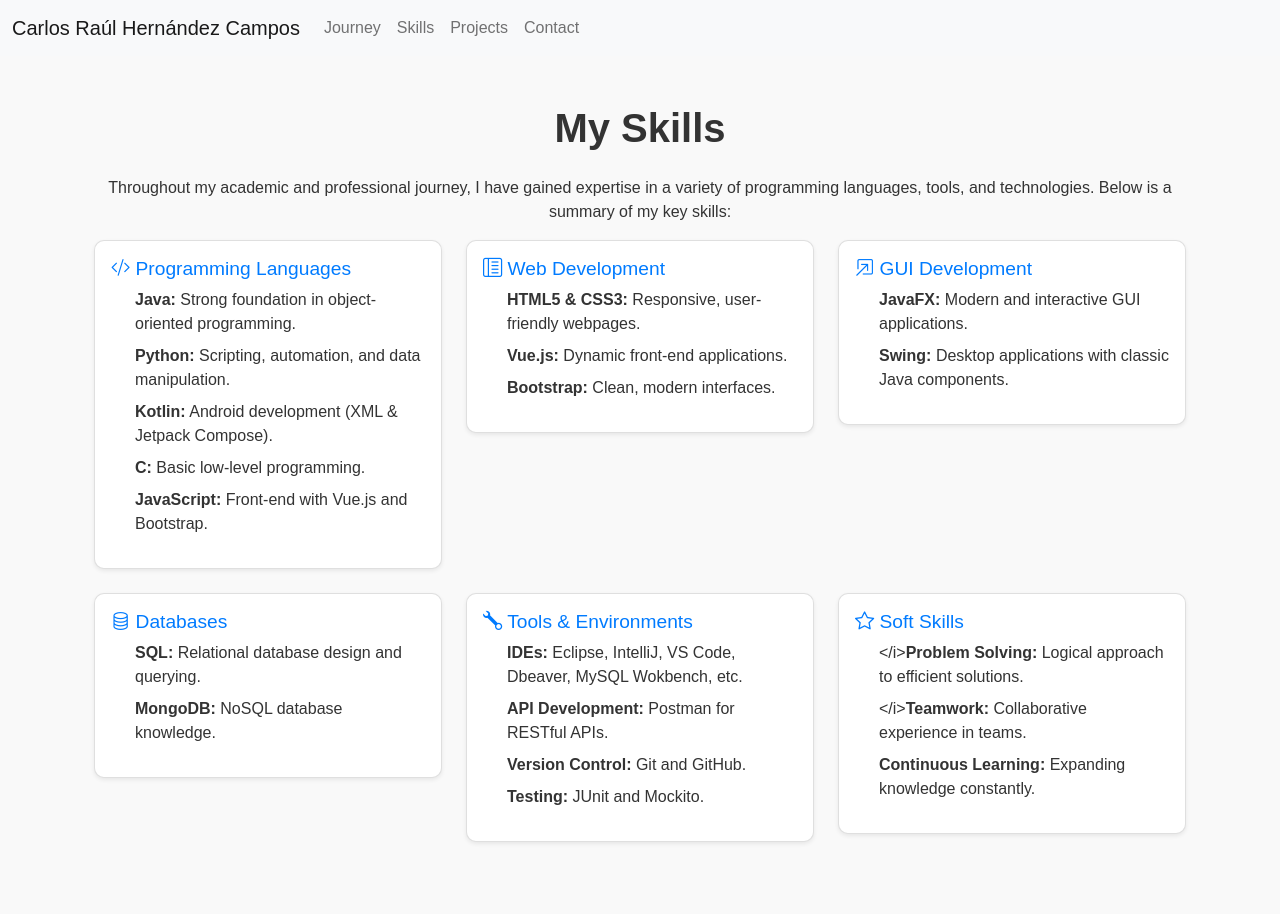
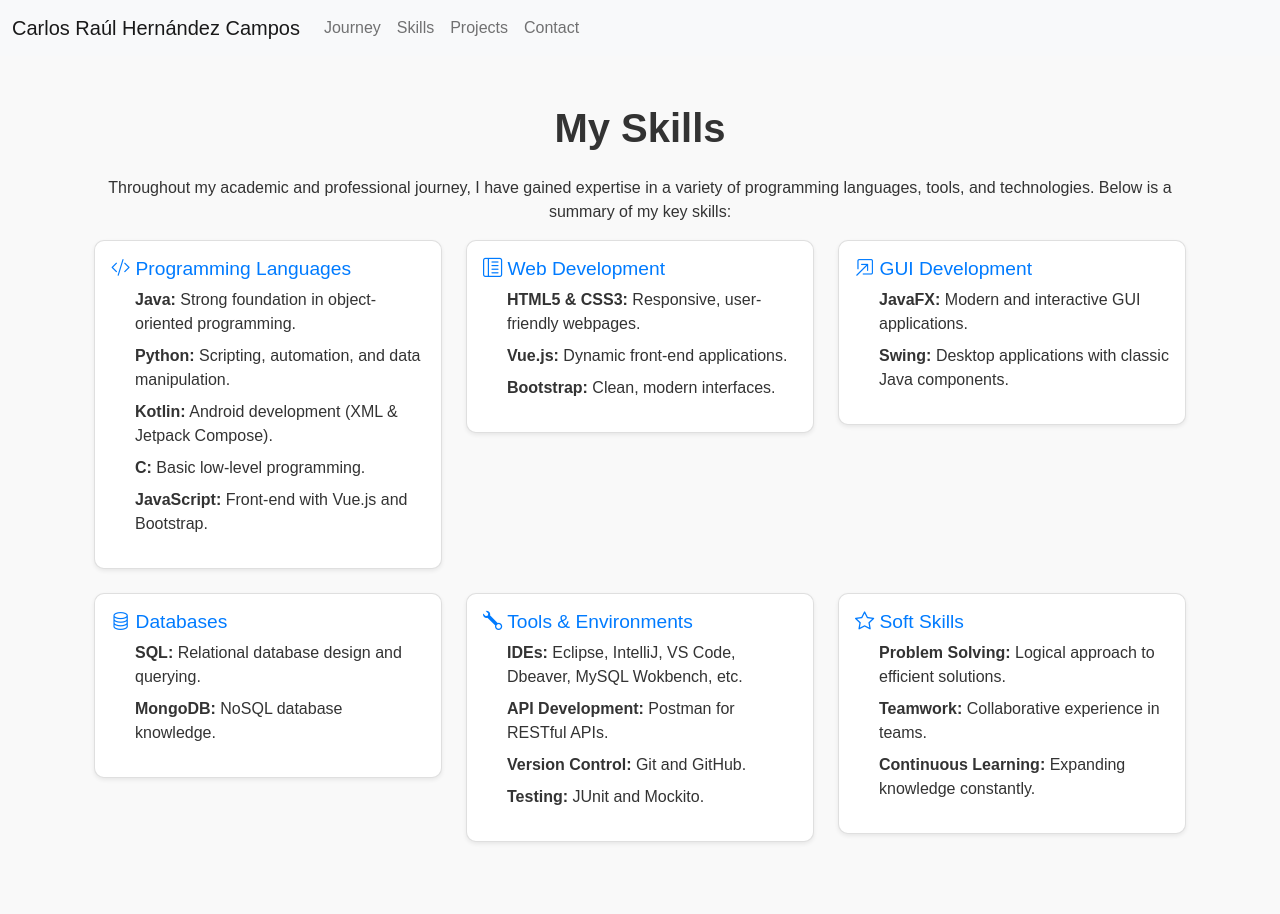
Before and after one commit to CarlosHernandezCR/CarlosHernandezCR.github.io, a Jekyll site: the page built from _pages/skills.md, in a window 1280 px wide. Built offline with Jekyll 4.4.1, drawn with Linux system fonts in a browser that asks for light colours.

```diff
--- a/_pages/skills.md
+++ b/_pages/skills.md
@@ -79,8 +79,8 @@ layout: default
           <h5 class="card-title"><i class="bi bi-star"></i>
  Soft Skills</h5>
           <ul class="list-unstyled">
-            <li></i><strong>Problem Solving:</strong> Logical approach to efficient solutions.</li>
-            <li></i><strong>Teamwork:</strong> Collaborative experience in teams.</li>
+            <li><strong>Problem Solving:</strong> Logical approach to efficient solutions.</li>
+            <li><strong>Teamwork:</strong> Collaborative experience in teams.</li>
             <li><strong>Continuous Learning:</strong> Expanding knowledge constantly.</li>
           </ul>
         </div>
```
